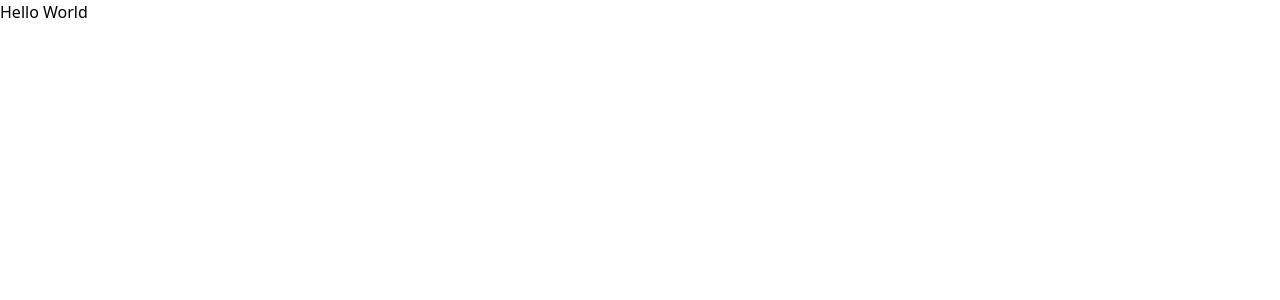
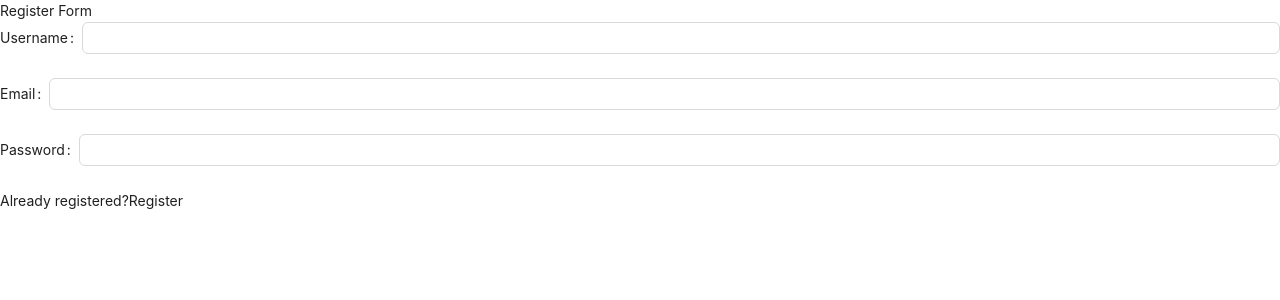
Before and after one commit to DeevSavla/Doc_Appoinment_System, a React (Vite) app in the folder client/: page /register in a window 1280 px wide. Shown: the top 300 px of the page. Built offline with nearby package versions, Linux system fonts and the light colour scheme.

Commit message:
created login and register page

```diff
--- a/client/package.json
+++ b/client/package.json
@@ -1,5 +1,6 @@
 {
   "name": "client",
+  "proxy":"http://localhost:8080",
   "private": true,
   "version": "0.0.0",
   "type": "module",
@@ -10,8 +11,11 @@
     "preview": "vite preview"
   },
   "dependencies": {
+    "antd": "^5.18.0",
+    "axios": "^1.7.2",
     "react": "^18.2.0",
     "react-dom": "^18.2.0",
+    "react-router-dom": "^6.23.1",
     "tailwind": "^4.0.0"
   },
   "devDependencies": {
--- a/client/src/App.jsx
+++ b/client/src/App.jsx
@@ -1,11 +1,19 @@
+import {BrowserRouter,Route,Routes} from 'react-router-dom'
+import HomePage from './components/HomePage'
+import Login from './components/Login'
+import Register from './components/Register'
 import { useState } from 'react'
 
 function App() {
 
   return (
-    <>
-    <h1 className='bg-slate-600'>Hello World</h1>
-    </>
+    <BrowserRouter>
+      <Routes>
+        <Route path='/' element={<HomePage/>}/>
+        <Route path='/login' element={<Login/>}/>
+        <Route path='/register' element={<Register/>}/>
+      </Routes>
+    </BrowserRouter>
   )
 }
 
--- a/client/src/components/HomePage.jsx
+++ b/client/src/components/HomePage.jsx
@@ -0,0 +1,9 @@
+import React from 'react'
+
+function HomePage() {
+  return (
+    <div>HomePage</div>
+  )
+}
+
+export default HomePage
--- a/client/src/components/Login.jsx
+++ b/client/src/components/Login.jsx
@@ -0,0 +1,28 @@
+import React from 'react'
+import {Form,Input} from 'antd'
+import { Link } from 'react-router-dom'
+
+function Login() {
+
+  function handleSubmit(values){
+    console.log(values)
+  }
+
+  return (
+    <Form className='w-1/3 mx-auto border border-black p-3 my-36' onFinish={handleSubmit}>
+      <h1 className='text-center text-2xl mb-5 shadow-md p-2'>Login Form</h1>
+      <Form.Item label='Email' name='Email'>
+        <Input type='email' required/>
+      </Form.Item>
+      <Form.Item label='Password' name='Password'>
+        <Input type='password' required/>
+      </Form.Item>
+      <div className='flex justify-between text-center'>
+      <Link to='/register' className='text-blue-500 hover:text-blue-800'>Not registered?</Link>
+      <button className='bg-blue-500 text-white border-black px-2 py-1 rounded-lg'>Login</button>
+      </div>
+    </Form>
+  )
+}
+
+export default Login
--- a/client/src/components/Register.jsx
+++ b/client/src/components/Register.jsx
@@ -0,0 +1,32 @@
+import React from 'react'
+import {Form, Input} from 'antd'
+import { Link } from 'react-router-dom'
+
+
+function Register() {
+
+  function handleSubmit(values){
+    console.log(values)
+  }
+
+  return (
+    <Form className='w-1/3 mx-auto border border-black p-3 my-36' onFinish={handleSubmit}>
+      <h1 className='text-center text-2xl mb-5 shadow-md p-2'>Register Form</h1>
+      <Form.Item label='Username' name='Username'>
+        <Input type='text' required/>
+      </Form.Item>
+      <Form.Item label='Email' name='Email'>
+        <Input type='email' required/>
+      </Form.Item>
+      <Form.Item label='Password' name='Password'>
+        <Input type='password' required/>
+      </Form.Item>
+      <div className='flex justify-between text-center'>
+      <Link to='/login' className='text-blue-500 hover:text-blue-800'>Already registered?</Link>
+      <button className='bg-blue-500 text-white border-black px-2 py-1 rounded-lg'>Register</button>
+      </div>
+    </Form>
+  )
+}
+
+export default Register
--- a/package.json
+++ b/package.json
@@ -7,13 +7,16 @@
   "scripts": {
     "test": "echo \"Error: no test specified\" && exit 1",
     "start": "node server.js",
-    "server": "nodemon server.js"
+    "server": "nodemon server.js",
+    "client":"npm start --prefix ./client",
+    "dev": "concurrently \"npm run server\" \"npm run client\""
   },
   "keywords": [],
   "author": "",
   "license": "ISC",
   "dependencies": {
     "bcryptjs": "^2.4.3",
+    "concurrently": "^8.2.2",
     "cors": "^2.8.5",
     "dotenv": "^16.4.5",
     "express": "^4.19.2",
```
Also changed, not shown: 2 other files (tests, documents, lock files or other folders).
